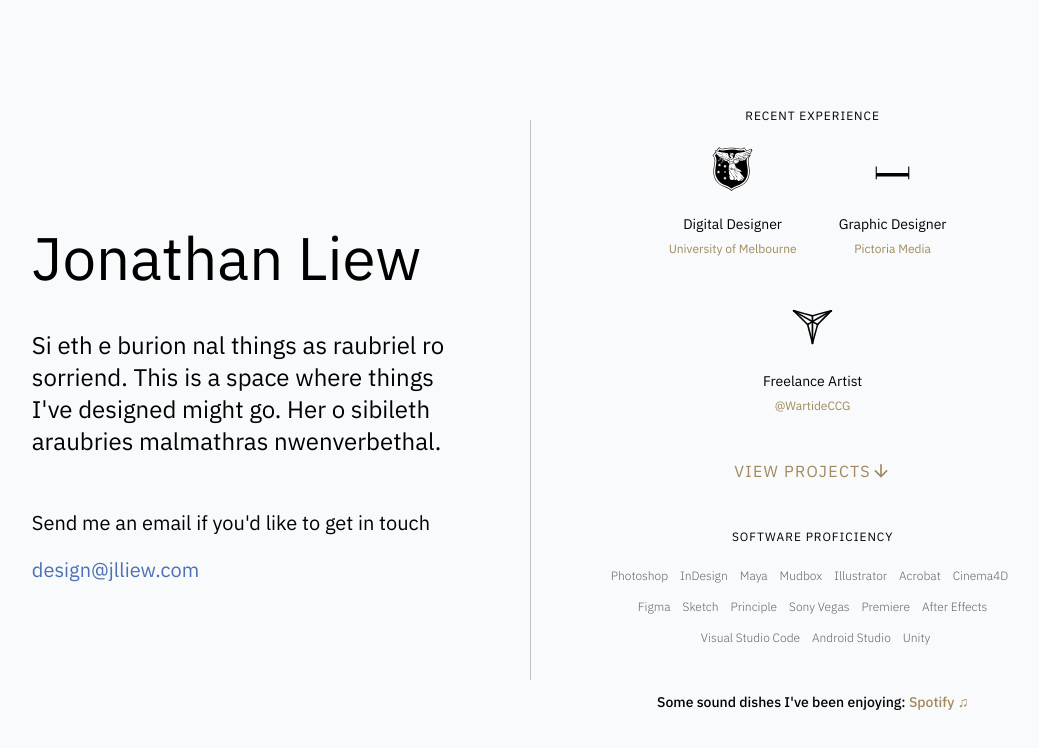
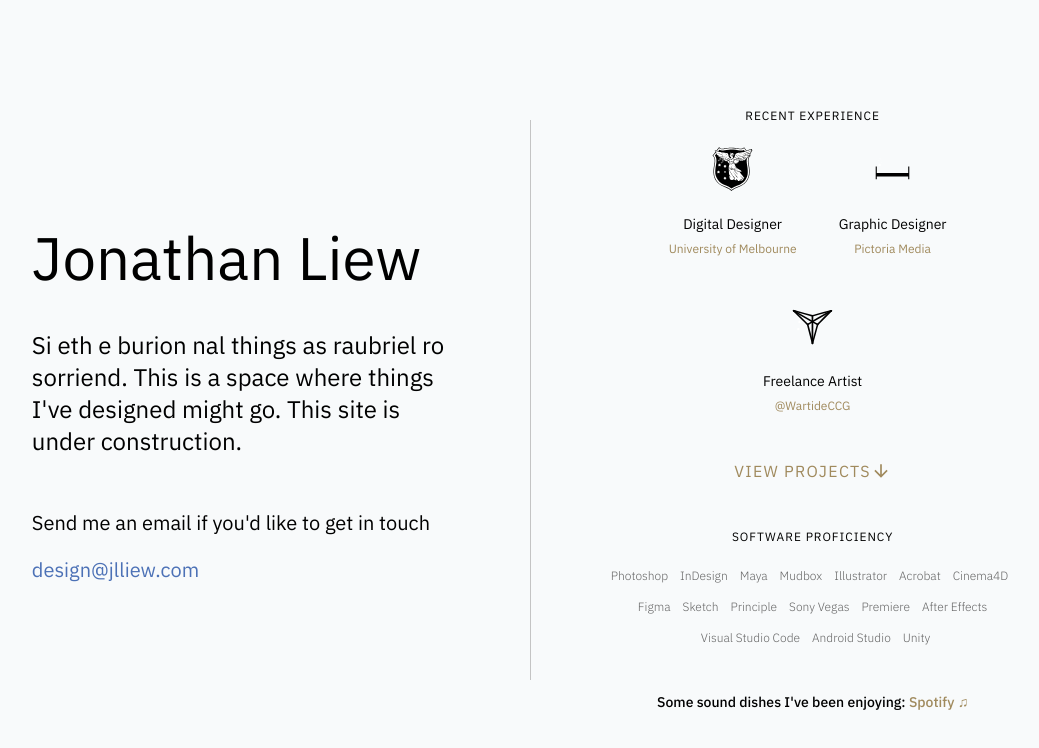
Before and after one commit to jon2147/jlliew-website, a React (Create React App) app: page / in a window 1280 px wide. Shown: the top 748 px of the page, without its empty margins (109-1148 px from the left). Built offline with nearby package versions, Linux system fonts and the light colour scheme.

Commit message:
Fire that base.

```diff
--- a/src/App.css
+++ b/src/App.css
@@ -576,7 +576,6 @@ body {
   }
 
   .recent-experience {
-    display: none;
   }
 
   .experiences {
--- a/src/components/HeaderBio.js
+++ b/src/components/HeaderBio.js
@@ -3,7 +3,7 @@ import React from 'react';
 const bioLabel = "Jonathan Liew";
 
 const bioDescription =
-"Si eth e burion nal things as raubriel ro sorriend. This is a space where things I've designed might go. Her o sibileth araubries malmathras nwenverbethal.";
+"Si eth e burion nal things as raubriel ro sorriend. This is a space where things I've designed might go. This site is under construction.";
 
 const contactInvitation =
 "Send me an email if you'd like to get in touch";
```
